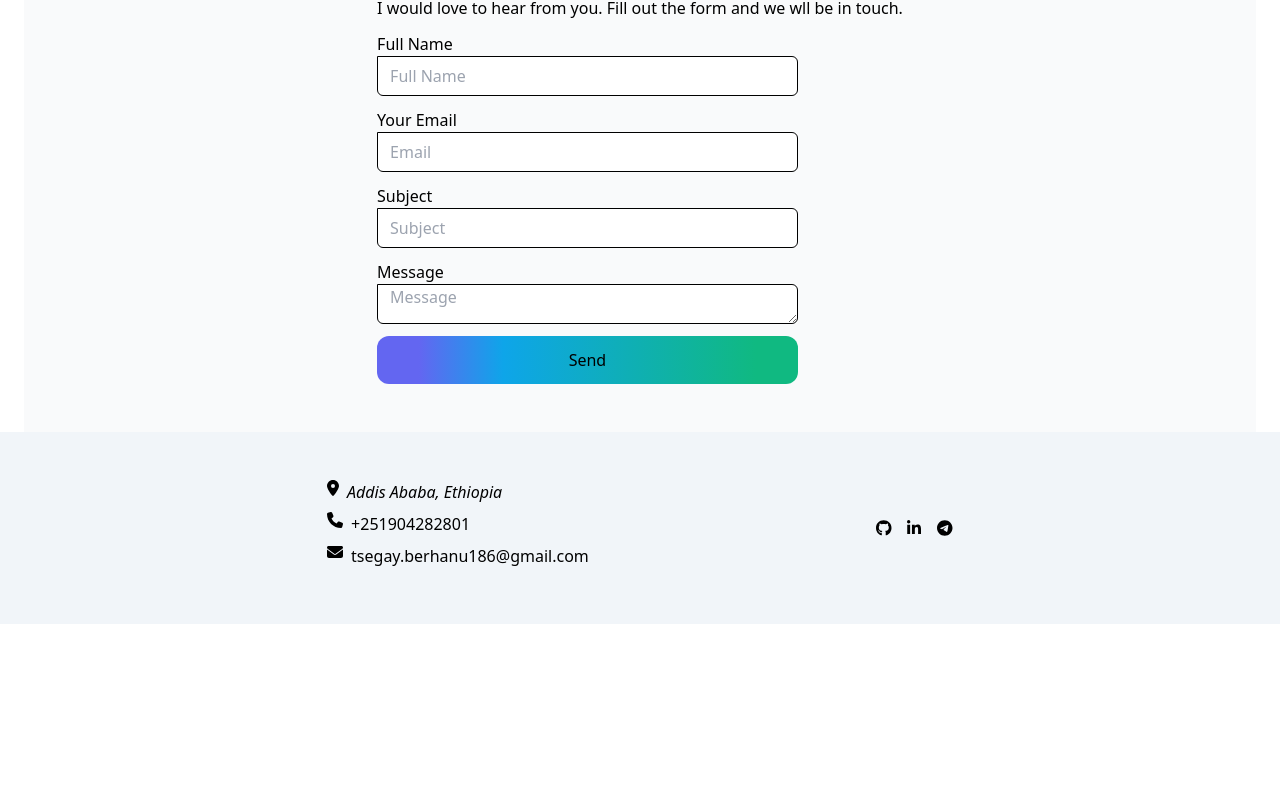
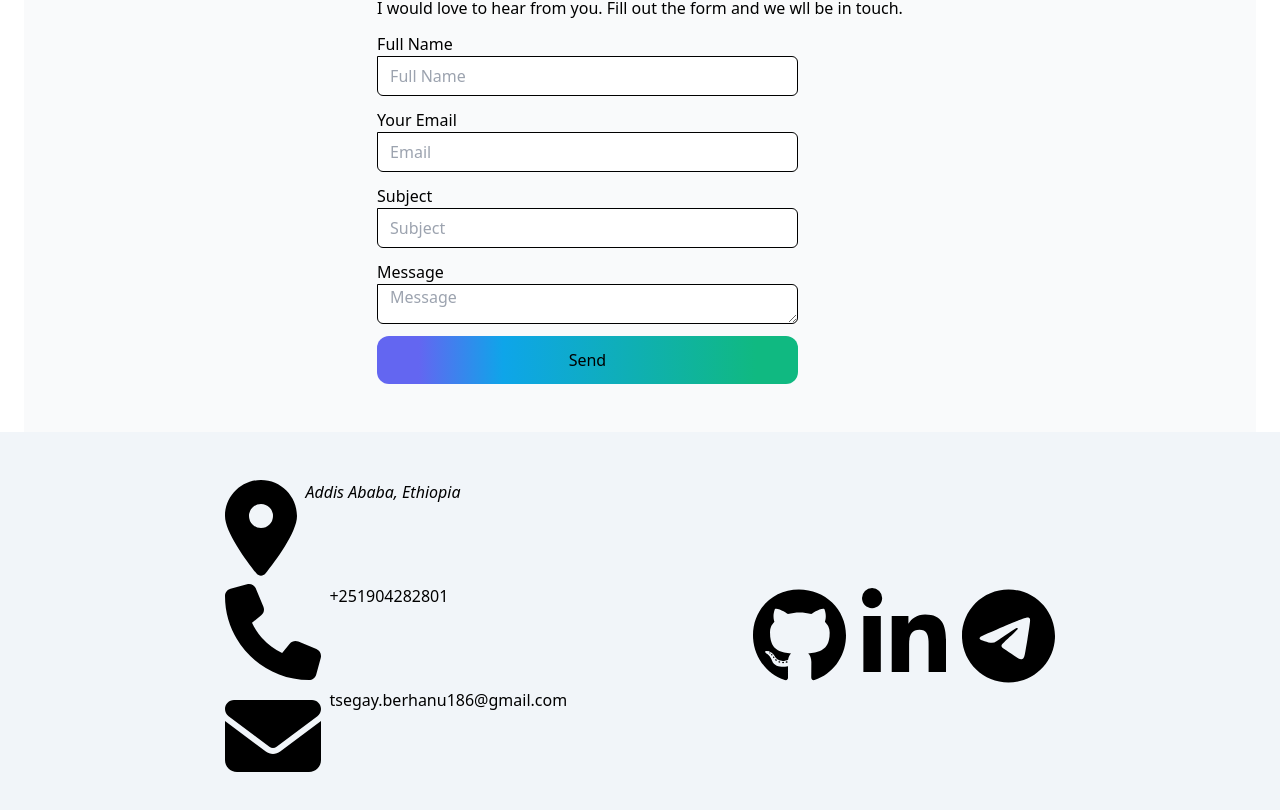
Before and after one commit to tsegay186/portofilio, a Next.js app: page / in a window 1280 px wide. Shown: the part 4950-5760 px from the top of the page. Before the commit the page ends 5574 px from the top, so only its background shows below. Built offline with nearby package versions, Linux system fonts and the light colour scheme.

Commit message:
changed: fontawesom size value

```diff
--- a/app/components/AppFooter.tsx
+++ b/app/components/AppFooter.tsx
@@ -18,27 +18,27 @@ const AppFooter = () => {
     <div className="flex w-full  px-10 py-12 items-center justify-evenly  ">
       <div className="flex flex-col">
         <div className="flex gap-2 pb-2">
-          <FontAwesomeIcon icon={faLocationDot} size="50"></FontAwesomeIcon>
+          <FontAwesomeIcon icon={faLocationDot} size="6x"></FontAwesomeIcon>
           <address>Addis Ababa, Ethiopia</address>
         </div>
         <div className="flex gap-2 pb-2">
-          <FontAwesomeIcon icon={faPhone} size="50"></FontAwesomeIcon>
+          <FontAwesomeIcon icon={faPhone} size="6x"></FontAwesomeIcon>
           <p>+251904282801</p>
         </div>
         <div className="flex gap-2 pb-2">
-          <FontAwesomeIcon icon={faEnvelope} size="50"></FontAwesomeIcon>
+          <FontAwesomeIcon icon={faEnvelope} size="6x"></FontAwesomeIcon>
           <p>tsegay.berhanu186@gmail.com</p>
         </div>
       </div>
       <div className="flex gap-4 flex-col md:flex-row py-4  ">
         <Link href="https://github.com/tsegay186" target="_blank">
-          <FontAwesomeIcon icon={faGithub} size="50"></FontAwesomeIcon>
+          <FontAwesomeIcon icon={faGithub} size="6x"></FontAwesomeIcon>
         </Link>
         <Link href="https://www.linkedin.com/in/izona" target="_blank">
-          <FontAwesomeIcon icon={faLinkedinIn} size="50"></FontAwesomeIcon>
+          <FontAwesomeIcon icon={faLinkedinIn} size="6x"></FontAwesomeIcon>
         </Link>
         <Link href="https://t.me/F9tune" target="_blank">
-          <FontAwesomeIcon icon={faTelegram} size="50"></FontAwesomeIcon>
+          <FontAwesomeIcon icon={faTelegram} size="6x"></FontAwesomeIcon>
         </Link>
       </div>
     </div>
```
